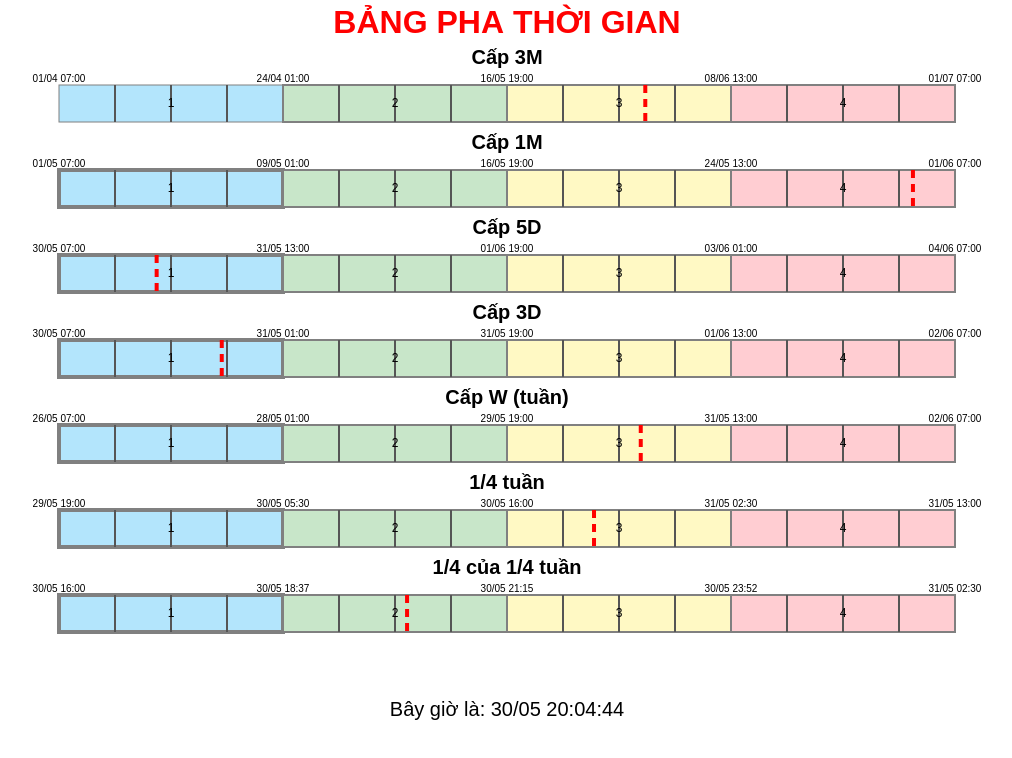
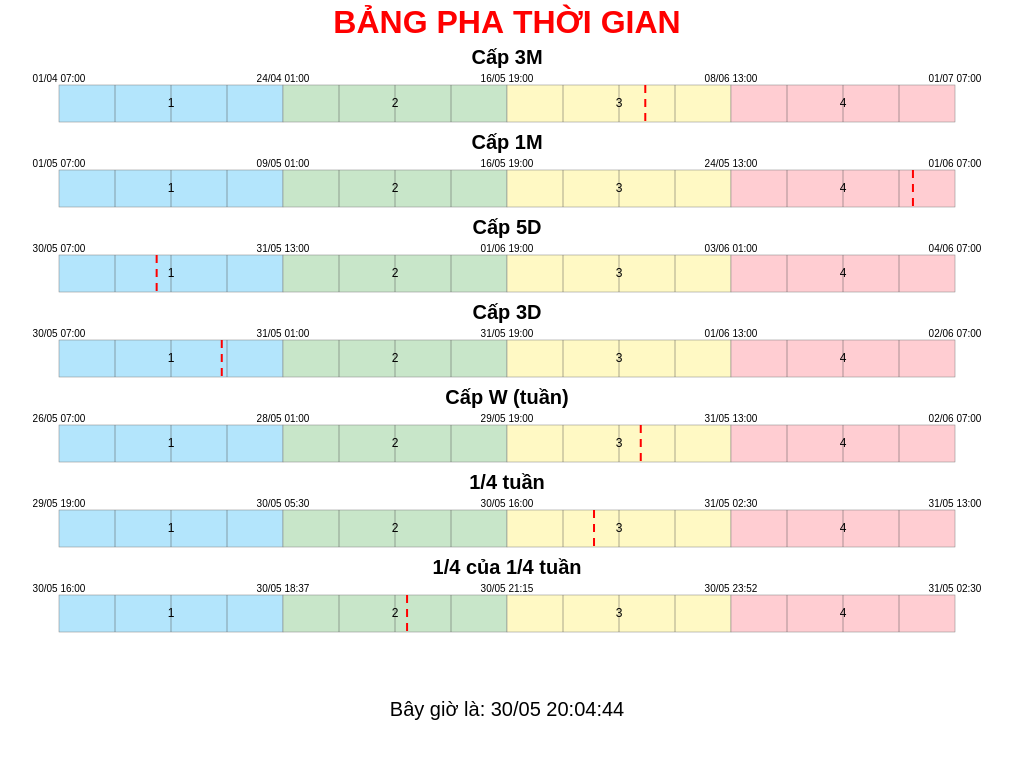
Before and after one commit to ThanhMOMER/ThanhMOMER.github.io, a plain HTML site: page image_1.html in a window 1280 px wide. Shown: the whole page, without its empty margins (133-1145 px from the left). Drawn offline with Linux system fonts and the light colour scheme.

Commit message:
thu nho dong

```diff
--- a/image_1.html
+++ b/image_1.html
@@ -84,12 +84,15 @@
           const x0 = margin + (i / 4) * (img_width - margin * 2);
           ctx.fillStyle = colors[i];
           ctx.strokeStyle = "gray";
+
+          ctx.lineWidth = 0.5;
+
           ctx.fillRect(x0, y, (img_width - margin * 2) / 4, h);
           ctx.strokeRect(x0, y, (img_width - margin * 2) / 4, h);
 
           // Vạch phụ
           ctx.strokeStyle = "#555";
-          ctx.lineWidth = 2;
+          ctx.lineWidth = 0.5;
           for (let j = 1; j < 4; j++) {
             const sub_x = x0 + (j * ((img_width - margin * 2) / 4)) / 4;
             ctx.beginPath();
@@ -118,7 +121,7 @@
           Math.max(0, Math.min(1, elapsed_sec / total_sec)) *
             (img_width - margin * 2);
         ctx.strokeStyle = "red";
-        ctx.lineWidth = 4;
+        ctx.lineWidth = 2;
         ctx.setLineDash([8, 6]);
         ctx.beginPath();
         ctx.moveTo(now_pos, y);
```
Also changed, not shown: image_2.html (+5 -2 lines).
